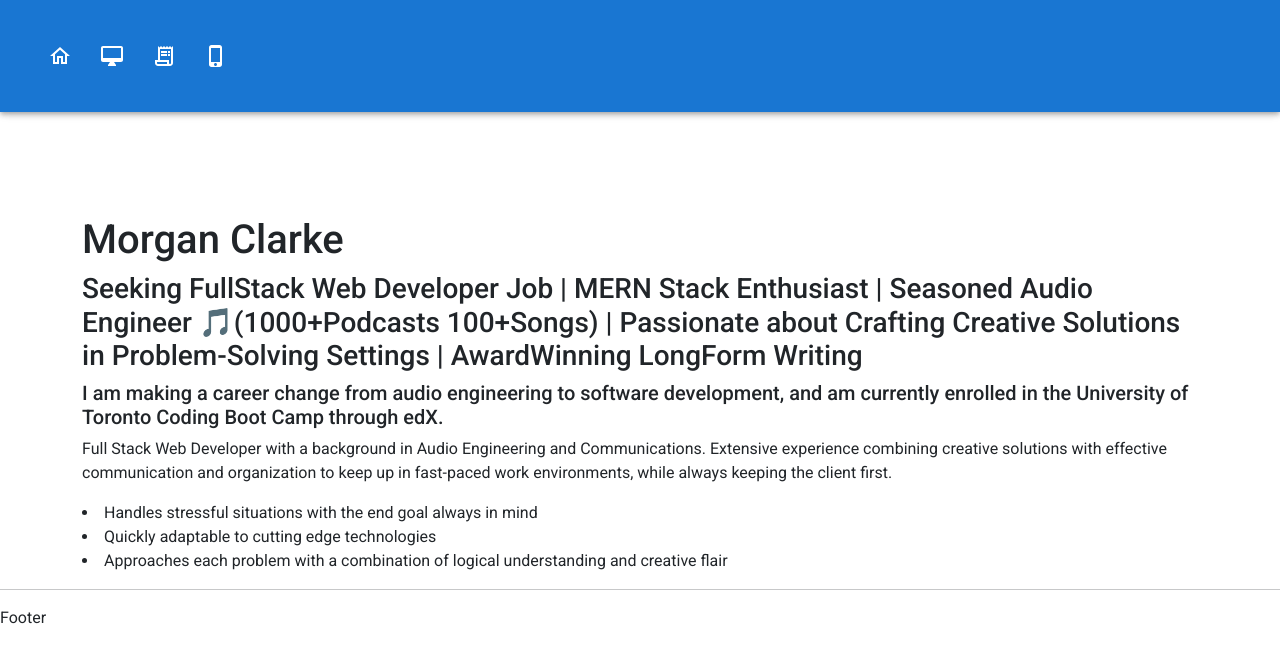
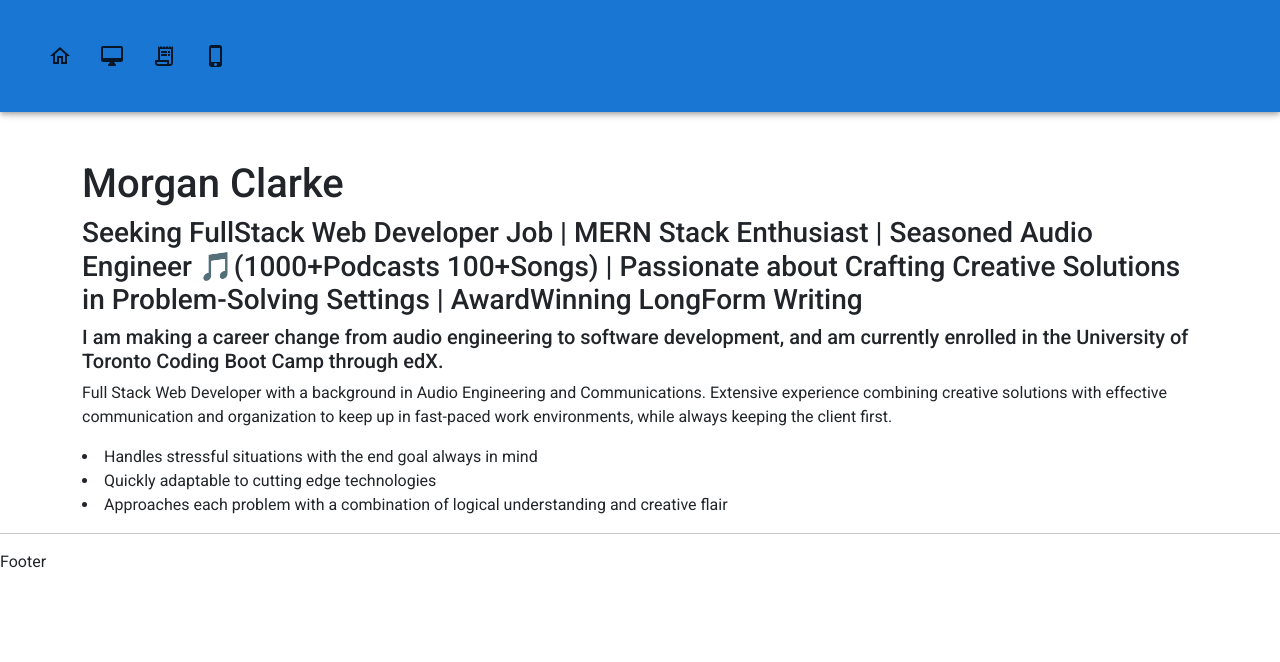
Before and after one commit to morgs999/my-portfolio, a React (Vite) app: page / in a window 1280 px wide. Shown: the top 662 px of the page. Built offline with nearby package versions, Linux system fonts and the light colour scheme.

Commit message:
mui css added

```diff
--- a/app.css
+++ b/app.css
@@ -6,8 +6,3 @@ a:hover {
     color: red;
     font-size: 1.5em;
 }
-
-.navbar {
-    box-shadow: 3px 3px 9px black;
-    margin-bottom: 200px;
-}
--- a/src/app.jsx
+++ b/src/app.jsx
@@ -3,11 +3,26 @@ import NavBar from './components/NavBar'
 import Footer from "./components/Footer";
 import '../app.css';
 
+import { createTheme } from '@mui/material/styles';
+
+
+const theme = createTheme({
+    palette: {
+        mode: 'light',
+        primary: {
+            main: 'rgba(0,0,0,0.81)',
+        },
+        secondary: {
+            main: 'rgba(9,0,129,0.78)',
+        },
+    },
+});
+
 function App() {
 
     return (
         <>
-            <NavBar className='navbar'/>
+            <NavBar />
             <Outlet />
             <Footer />
         </>
--- a/src/components/NavBar.jsx
+++ b/src/components/NavBar.jsx
@@ -1,16 +1,7 @@
-// import { Link, useLocation } from 'react-router-dom';
-// import { Container, Row, Col } from 'react-bootstrap';
-// import Nav from 'react-bootstrap/Nav';
-// import Navbar from 'react-bootstrap/Navbar';
-// import Image from 'react-bootstrap/Image';
-// import { IoHomeSharp } from "react-icons/io5";
-
-// import * as React from 'react';
 import AppBar from '@mui/material/AppBar';
 import Box from '@mui/material/Box';
 import Toolbar from '@mui/material/Toolbar';
 import Typography from '@mui/material/Typography';
-// import Button from '@mui/material/Button';
 import IconButton from '@mui/material/IconButton';
 import HomeOutlinedIcon from '@mui/icons-material/HomeOutlined';
 import MemoryOutlinedIcon from '@mui/icons-material/MemoryOutlined';
@@ -21,42 +12,28 @@ import DesktopMacOutlinedIcon from '@mui/icons-material/DesktopMacOutlined';
 import DvrOutlinedIcon from '@mui/icons-material/DvrOutlined';
 import ReceiptLongOutlinedIcon from '@mui/icons-material/ReceiptLongOutlined';
 import PhoneIphoneOutlinedIcon from '@mui/icons-material/PhoneIphoneOutlined';
-// import Link from '@mui/material/Link';
+import { FaBlackTie } from 'react-icons/fa';
 
-// export default function NavBar() {
-//   const currentPage = useLocation().pathname;
-//   return (
-//     // <div className='container'>
-//     <Navbar className='navbar bg-dark data-bs-theme-dark'>
-//       <Container className='border border-white'>
-//         <Row className='d-flex p-3 flex-row justify-content-end'>
-//           <Col>
-//             <Link to="/"><IoHomeSharp /></Link>
-//           </Col>
-//           <Col>
-//             <Link to="/portfolio">Portfolio</Link>
-//           </Col>
-//           <Col>
-//             <Link to="/resume">Resume</Link>
-//           </Col>
-//           <Col>
-//             <Link to="/contact">Contact</Link>
-//           </Col>
-//           <Col>
-//             <Image src="../../pngs/headshot.jpg" className='rounded-circle w-75 h-75 border border-white' />
-//           </Col>
-//         </Row>
-//       </Container>
-//     </Navbar>
-//     // </div>
-//   )
-// };
+import { createTheme } from '@mui/material/styles';
+
+
+const theme = createTheme({
+  palette: {
+    mode: 'light',
+    primary: {
+      main: 'rgba(0,0,0,0.81)',
+    },
+    secondary: {
+      main: 'rgba(9,0,129,0.78)',
+    },
+  },
+});
 
 export default function NavBar() {
   return (
-    <Box sx={{ flexGrow: 1 }} className='navbar'>
-      <AppBar position="fixed" className='p-4'>
-        <Toolbar>
+    <Box sx={{ flexGrow: 1, mb: 20 }}>
+      <AppBar className='p-4' color='primary'  >
+        <Toolbar sx={{ color: theme.palette.primary.main }}>
 
           <IconButton
             size="large"
@@ -106,4 +83,4 @@ export default function NavBar() {
       </AppBar>
     </Box>
   );
-}
+};
```
